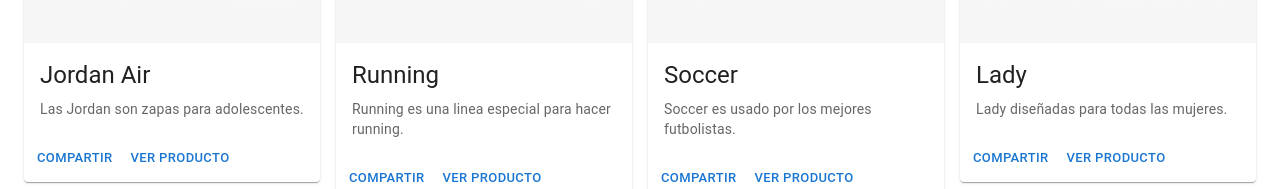
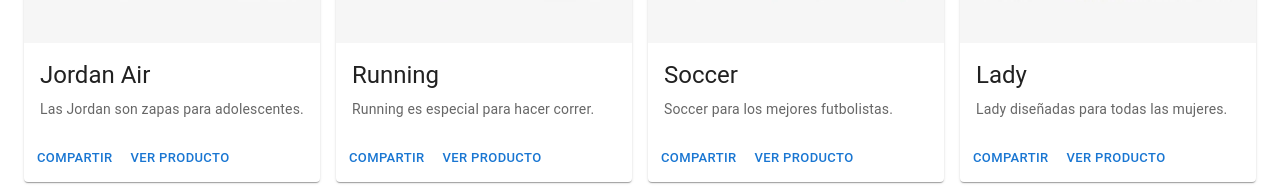
Before and after one commit to juanpablo-is/Desafio-7, a Next.js app: page / in a window 1280 px wide. Shown: the part 1205-1394 px from the top of the page. Built offline with nearby package versions, Linux system fonts and the light colour scheme.

Commit message:
Update cards.js

```diff
--- a/components/cards.js
+++ b/components/cards.js
@@ -45,7 +45,7 @@
                 Running
               </Typography>
               <Typography variant="body2" color="text.secondary">
-                Running es una linea especial para hacer running.
+                Running es especial para hacer correr.
               </Typography>
             </CardContent>
             <CardActions>
@@ -68,7 +68,7 @@
                 Soccer
               </Typography>
               <Typography variant="body2" color="text.secondary">
-                Soccer es usado por los mejores futbolistas.
+                Soccer para los mejores futbolistas.
               </Typography>
             </CardContent>
             <CardActions>
```
